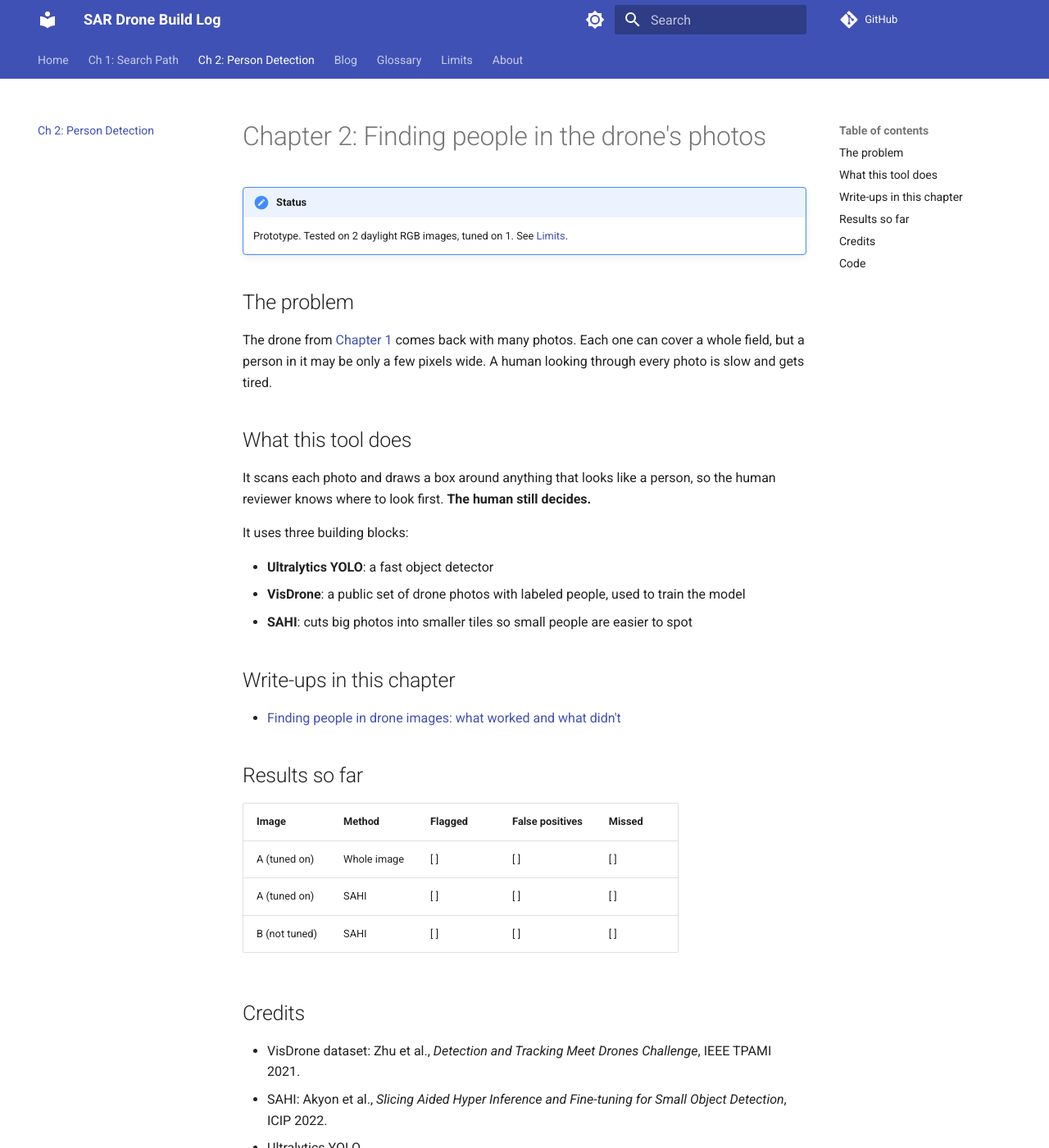
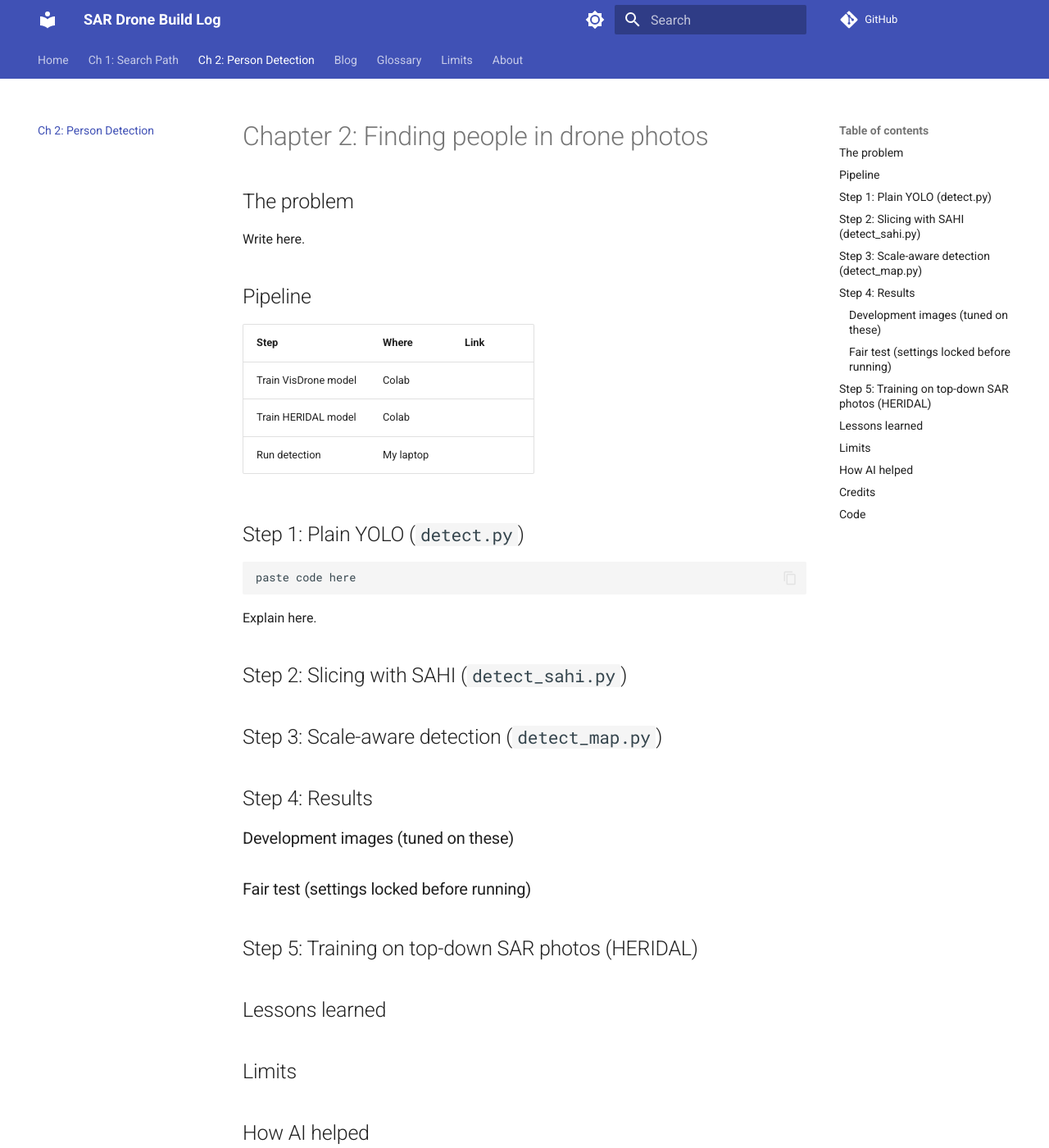
Before and after one commit to JosephKim05/sar-drone-blog, an MkDocs documentation site: the page built from docs/chapter-2-person-detection/index.md, in a window 1280 px wide and 1400 px high. Shown: the whole window at 82% size. Built offline with MkDocs 1.6.1 and Material for MkDocs 9.7.7, drawn with Linux system fonts in a browser that asks for light colours; comment, search, counter and statistics services are not loaded; some of the changed text lies outside the part shown.

Commit message:
Revise chapter title and improve section structure
Updated chapter title and section headings for clarity. Added placeholders for missing content in various sections.

````diff
--- a/docs/chapter-2-person-detection/index.md
+++ b/docs/chapter-2-person-detection/index.md
@@ -1,41 +1,43 @@
-# Chapter 2: Finding people in the drone's photos
-
-!!! note "Status"
-    Prototype. Tested on 2 daylight RGB images, tuned on 1. See [Limits](../limits.md).
+# Chapter 2: Finding people in drone photos
 
 ## The problem
 
-The drone from [Chapter 1](../chapter-1-search-path/index.md) comes back with many photos. Each one can cover a whole field, but a person in it may be only a few pixels wide. A human looking through every photo is slow and gets tired.
+Write here.
 
-## What this tool does
+## Pipeline
 
-It scans each photo and draws a box around anything that looks like a person, so the human reviewer knows where to look first. **The human still decides.**
+| Step | Where | Link |
+|---|---|---|
+| Train VisDrone model | Colab | |
+| Train HERIDAL model | Colab | |
+| Run detection | My laptop | |
 
-It uses three building blocks:
+## Step 1: Plain YOLO (`detect.py`)
 
-- **Ultralytics YOLO**: a fast object detector
-- **VisDrone**: a public set of drone photos with labeled people, used to train the model
-- **SAHI**: cuts big photos into smaller tiles so small people are easier to spot
+```python
+paste code here
+```
 
-## Write-ups in this chapter
+Explain here.
 
-- [Finding people in drone images: what worked and what didn't](../blog/posts/2026-10-finding-people-in-drone-images.md)
+## Step 2: Slicing with SAHI (`detect_sahi.py`)
 
-## Results so far
+## Step 3: Scale-aware detection (`detect_map.py`)
 
-| Image | Method | Flagged | False positives | Missed |
-|---|---|---|---|---|
-| A (tuned on) | Whole image | [ ] | [ ] | [ ] |
-| A (tuned on) | SAHI | [ ] | [ ] | [ ] |
-| B (not tuned) | SAHI | [ ] | [ ] | [ ] |
+## Step 4: Results
+
+### Development images (tuned on these)
+
+### Fair test (settings locked before running)
+
+## Step 5: Training on top-down SAR photos (HERIDAL)
+
+## Lessons learned
+
+## Limits
+
+## How AI helped
 
 ## Credits
 
-- VisDrone dataset: Zhu et al., *Detection and Tracking Meet Drones Challenge*, IEEE TPAMI 2021.
-- SAHI: Akyon et al., *Slicing Aided Hyper Inference and Fine-tuning for Small Object Detection*, ICIP 2022.
-- Ultralytics YOLO.
-
 ## Code
-
-- GitHub: [link]
-- Colab notebook: [link]
````
